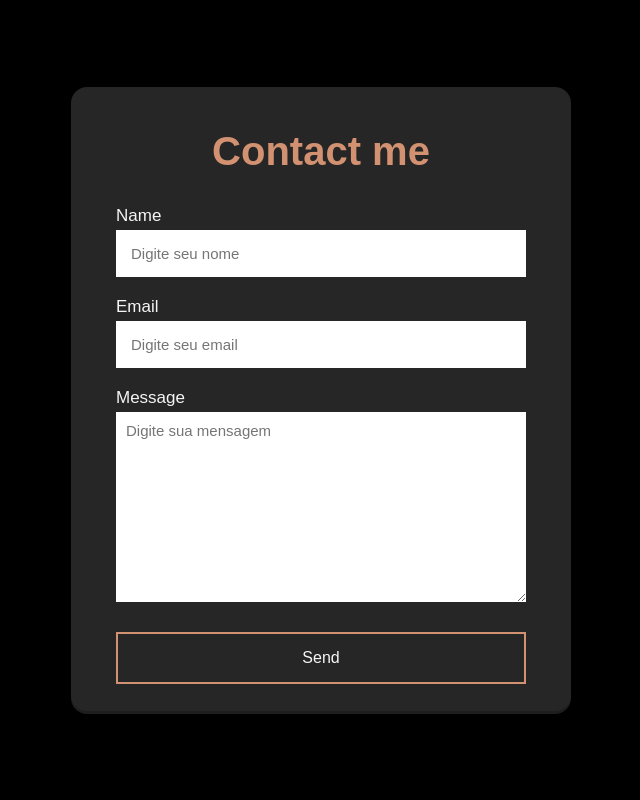
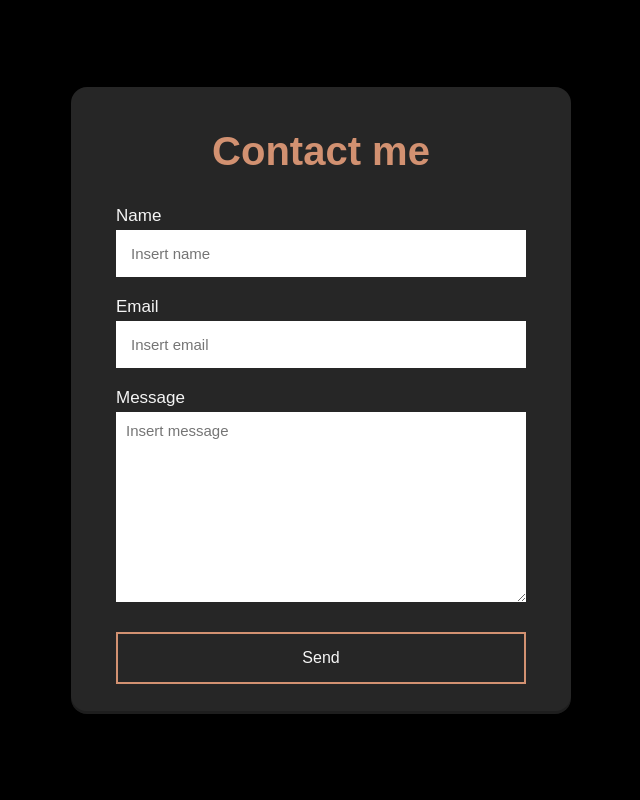
Before and after one commit to elinesnijder/TECWEB, a PHP site: page /index2.html in a window 1280 px wide. Shown: the whole page, without its empty margins (319-959 px from the left). Run offline with PHP 8.4, Linux system fonts and the light colour scheme.

Commit message:
projeto final

```diff
--- a/TP2/index2.html
+++ b/TP2/index2.html
@@ -12,11 +12,11 @@
         <h2>Contact me</h2>
         <form action="https://api.staticforms.xyz/submit" method="post">
             <label>Name</label>
-            <input type="text" name="name" placeholder="Digite seu nome" autocomplete="off" required>
+            <input type="text" name="name" placeholder="Insert name" autocomplete="off" required>
             <label>Email</label>
-            <input type="email" name="email" placeholder="Digite seu email" autocomplete="off" required>
+            <input type="email" name="email" placeholder="Insert email" autocomplete="off" required>
             <label>Message</label>
-            <textarea name="message" cols="30" rows="10" placeholder="Digite sua mensagem" required></textarea>
+            <textarea name="message" cols="30" rows="10" placeholder="Insert message" required></textarea>
             <button type="submit">Send</button>
             <input type="hidden" name="accessKey" value="db65c930-cc45-4038-9d32-36d4f7e523c1">
             <input type="hidden" name="redirectTo" value="http://10.4.0.180/~a84785/TP2/obrigado.html">
--- a/TP2/style2.css
+++ b/TP2/style2.css
@@ -10,6 +10,8 @@ body{
     justify-content: center;
     min-height: 100vh;
     background: #000000;
+    -ms-osx-font-smoothing: grayscale;
+    -webkit-font-smoothing: antialiased;
 }
 section{
     display: flex;
```
Also changed, not shown: Moba/MobaXterm.ini (+5 -5 lines), 5 other files.
